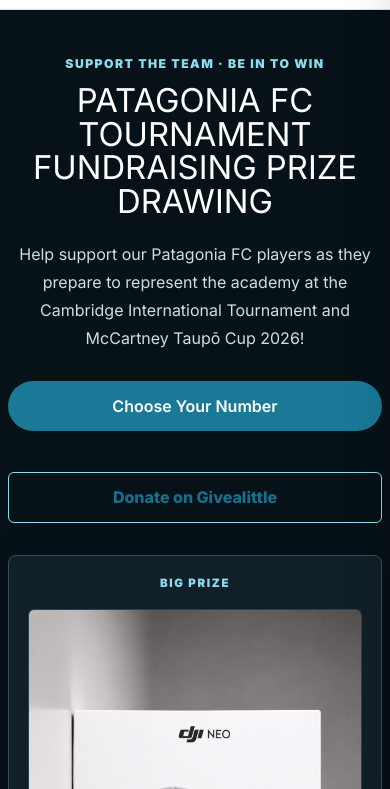
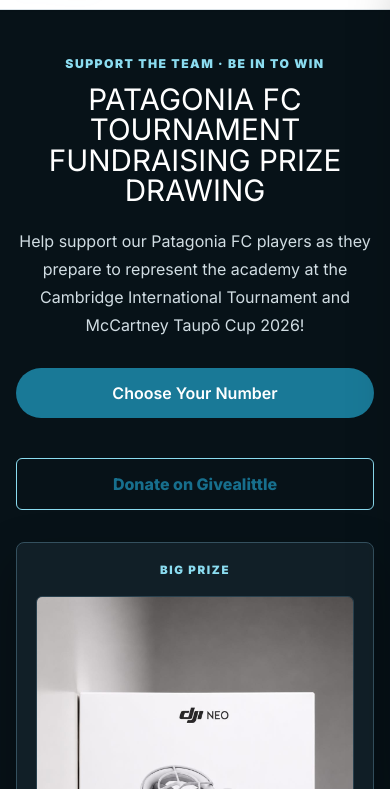
Before and after one commit to luistorresu/ptgactivewear.co.nz, a website: page raffle.html in a window 390 px wide. Shown: the part 55-844 px from the top of the page. Drawn offline with nearby package versions, Linux system fonts and the light colour scheme; no server answers.

Commit message:
Polish drawing hero on mobile

```diff
--- a/css/style.css
+++ b/css/style.css
@@ -1741,9 +1741,9 @@ html[data-theme="dark"] .raffle-checkout-status.is-error { color: #ffb4b4; backg
 }
 
 @media (max-width: 560px) {
-  .raffle-section-inner, .raffle-hero-inner { width: min(1180px, calc(100% - 1rem)); }
+  .raffle-section-inner, .raffle-hero-inner { width: min(1180px, calc(100% - 2rem)); }
   .raffle-hero { padding-block: 2.8rem; }
-  .raffle-hero h1 { overflow-wrap: anywhere; font-size: 2.05rem; }
+  .raffle-hero h1 { overflow-wrap: anywhere; font-size: 1.85rem; }
   .raffle-hero-copy, .raffle-story-copy { text-align: center; }
   .raffle-hero-actions { display: grid; }
   .raffle-hero-action { width: 100%; justify-content: center; }
```
